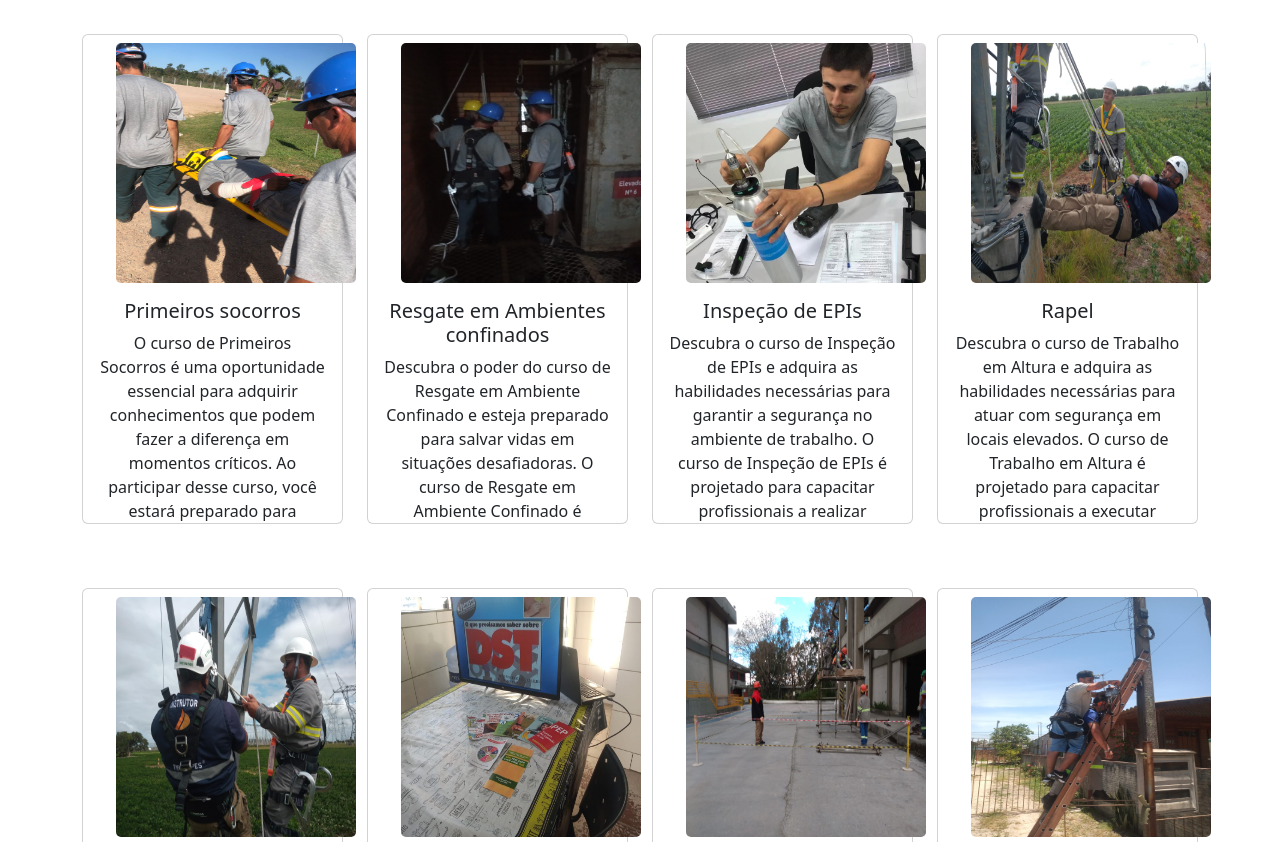
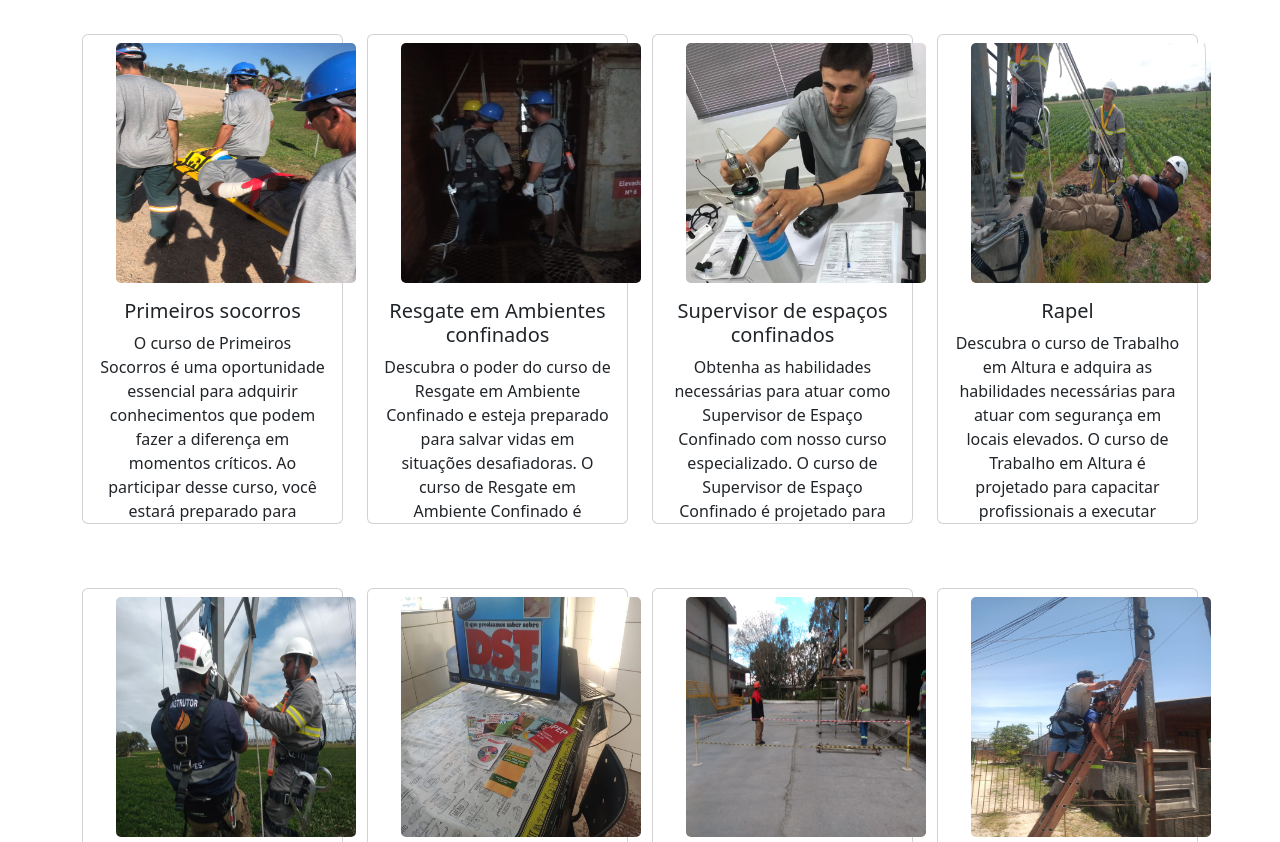
Before and after one commit to otaviopacheco/pacheco-cursos-e-treinamentos, a plain HTML site: page cursosetreinamentos.html in a window 1280 px wide. Shown: the part 110-952 px from the top of the page. Drawn offline with nearby package versions, Linux system fonts and the light colour scheme.

Commit message:
Update cursosetreinamentos.html

```diff
--- a/cursosetreinamentos.html
+++ b/cursosetreinamentos.html
@@ -67,10 +67,11 @@
                         <div class="card mb-3">
                             <img class="card-img-top" src="src/imagens/img1.jpeg" alt="...">
                             <div class="card-body">
-                                <h5 class="card-title">Inspeção de EPIs</h5>
+                                <h5 class="card-title">Supervisor de espaços confinados</h5>
                                 <p class="card-text">
-                                    Descubra o curso de Inspeção de EPIs e adquira as habilidades necessárias para garantir a segurança no ambiente de trabalho.
-                                    O curso de Inspeção de EPIs é projetado para capacitar profissionais a realizar verificações detalhadas em Equipamentos de Proteção Individual. Durante o treinamento, você aprenderá a avaliar a qualidade, integridade e adequação dos EPIs utilizados pelos trabalhadores.</p>
+                                    Obtenha as habilidades necessárias para atuar como Supervisor de Espaço Confinado com nosso curso especializado.
+                                    O curso de Supervisor de Espaço Confinado é projetado para profissionais que desejam assumir a responsabilidade de supervisionar atividades em espaços confinados, garantindo a segurança e o cumprimento das normas regulamentadoras. Durante o treinamento, você aprenderá sobre os riscos associados a espaços confinados, as medidas de controle necessárias e as responsabilidades do supervisor.
+                                </p>
                                 <a href="#" class="btn btn-primary">Inscrever</a>
                             </div>
                         </div>
```
